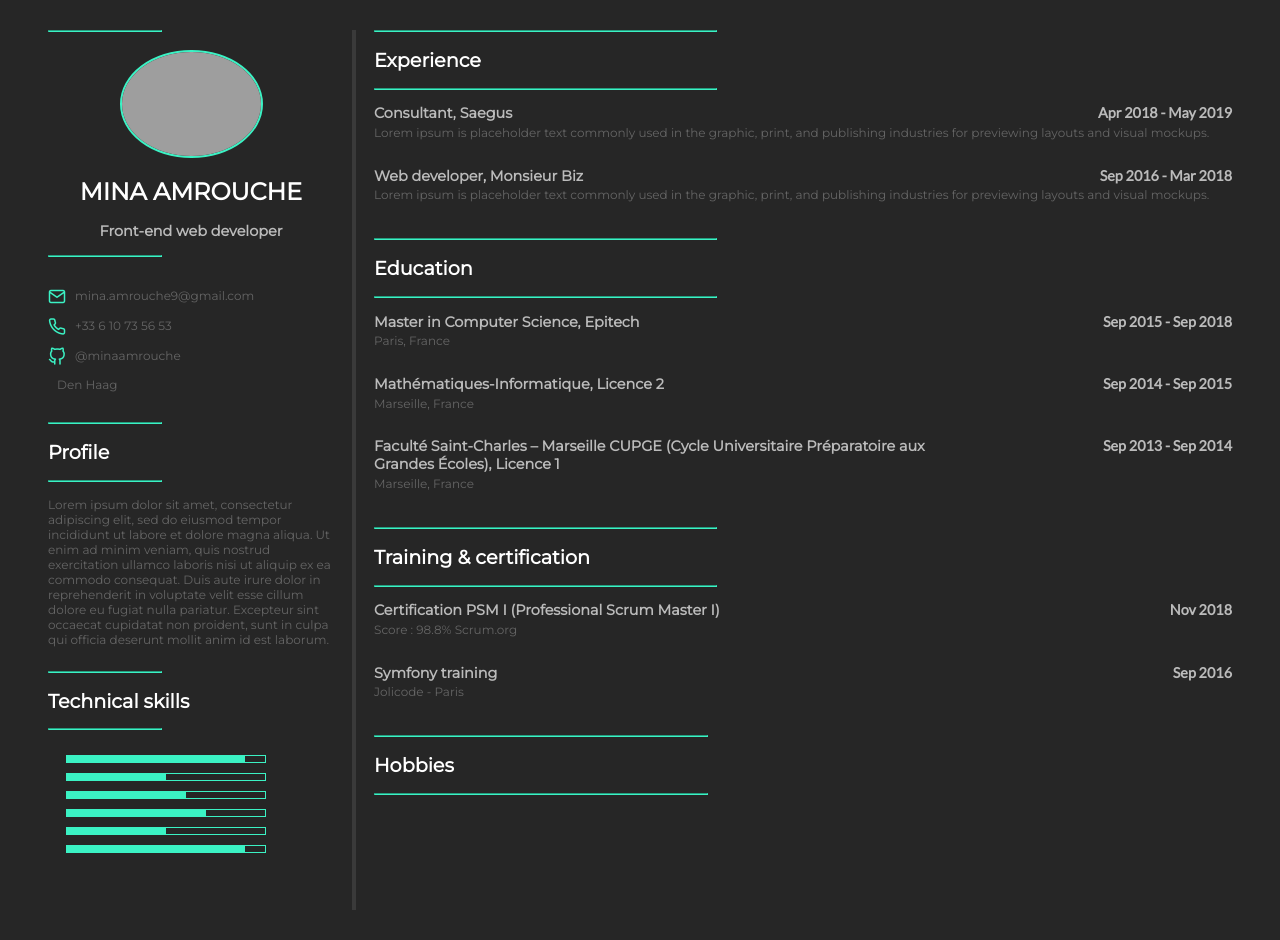
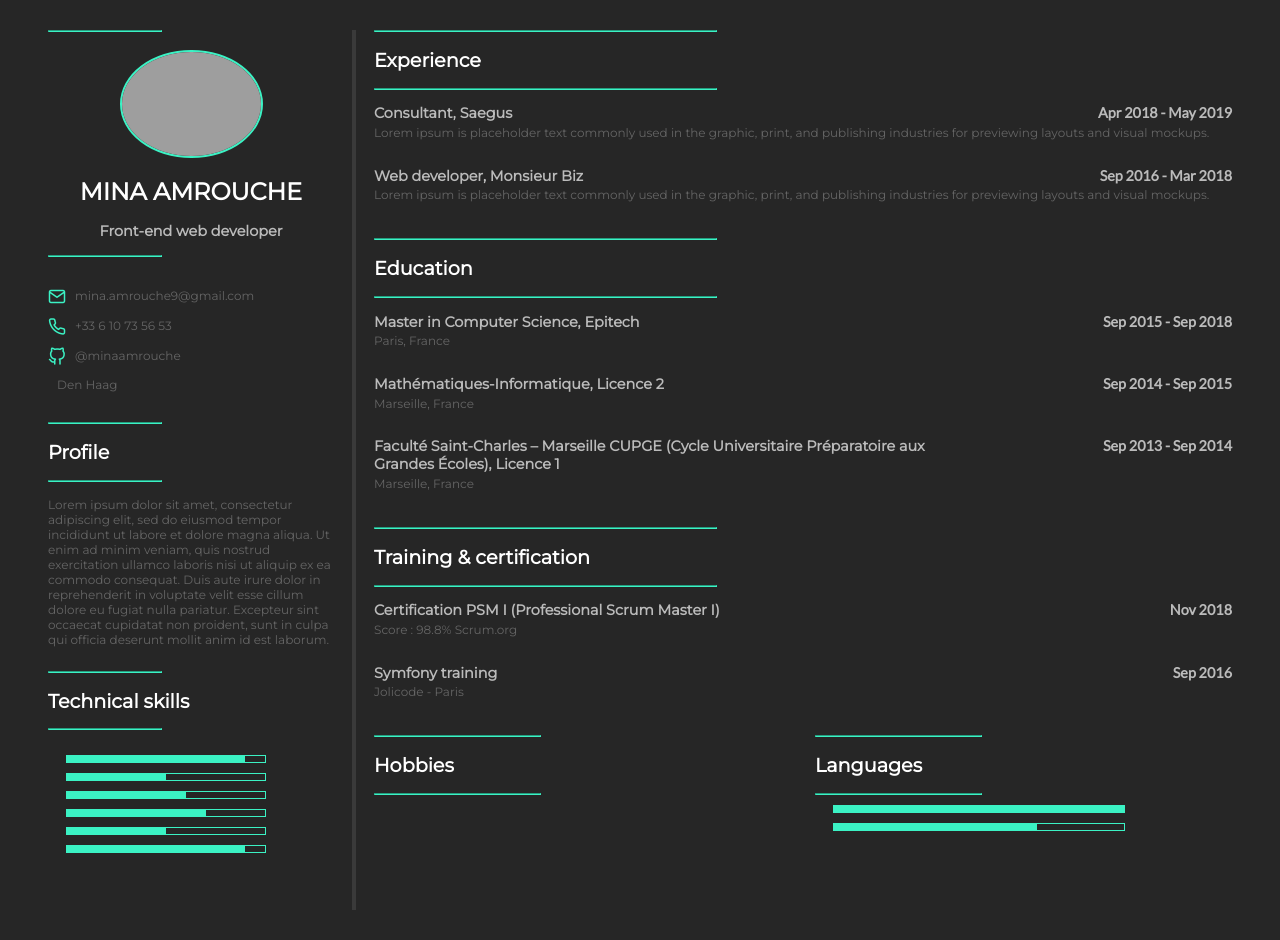
Before and after one commit to MinaAmrouche/curriculum-vitae, a React (Create React App) app in the folder app/: page / in a window 1280 px wide. Built offline with nearby package versions, Linux system fonts and the light colour scheme; grey boxes are pictures that could not be loaded.

Commit message:
Add languages

```diff
--- a/app/src/components/Experiences/Experiences.js
+++ b/app/src/components/Experiences/Experiences.js
@@ -3,6 +3,7 @@ import "./Experiences.scss";
 import Separator from "../Separator/Separator";
 import Item from "../Item/Item";
 import HobbiesList from "../HobbiesList/HobbiesList";
+import SkillItem from "../SkillItem/SkillItem";
 
 const Experiences = () => {
   const experiences = [
@@ -114,6 +115,13 @@ const Experiences = () => {
           <Separator />
           <HobbiesList icons={hobbies} />
         </div>
+        <div className="Experiences__section">
+          <Separator />
+          <h2>Languages</h2>
+          <Separator />
+          <SkillItem icon="icon-france" iconPaths="4" percentage="100" />
+          <SkillItem icon="icon-uk" iconPaths="15" percentage="70" />
+        </div>
       </div>
     </div>
   );
```
